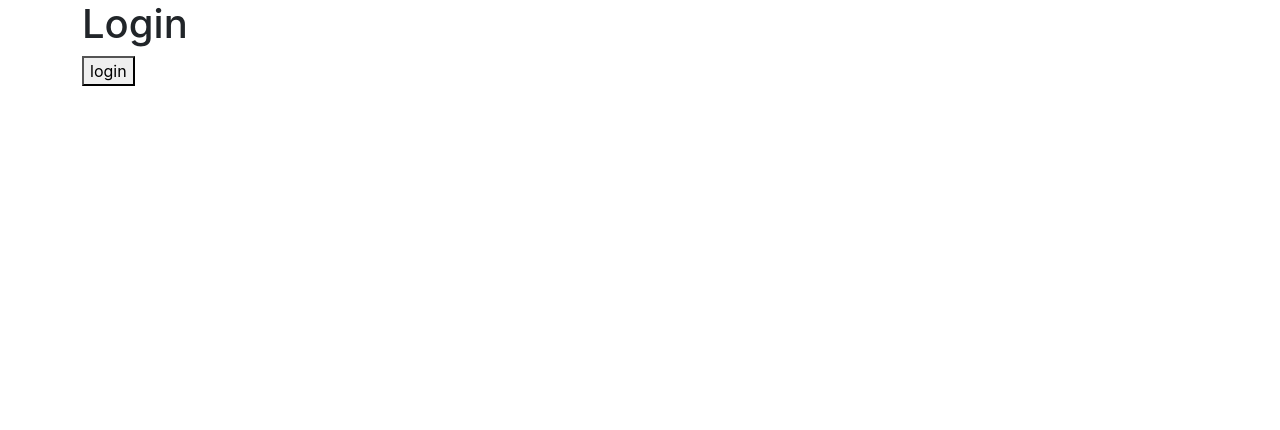
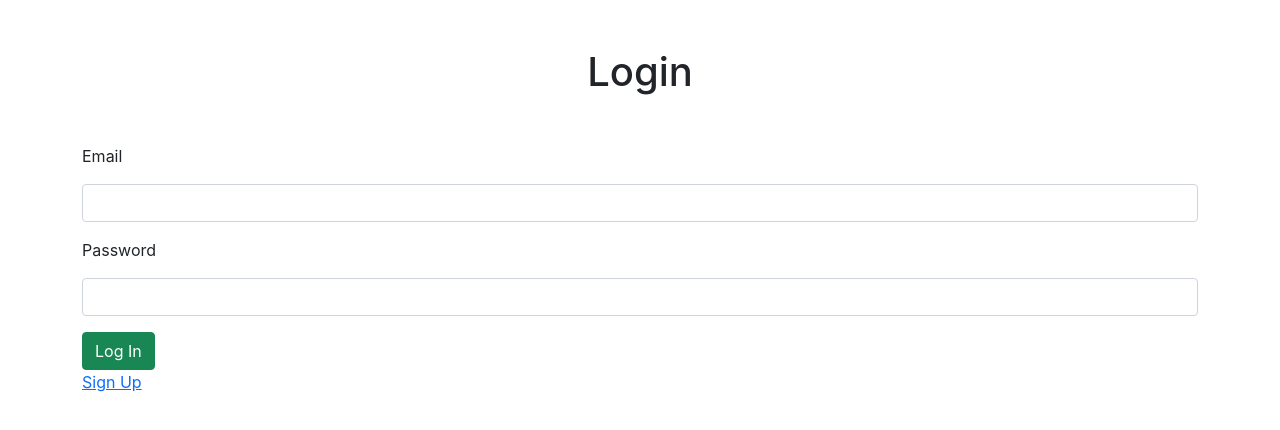
Before and after one commit to Charliearboleda/MoneyMatters_Front_End, a React (Create React App) app: page /login in a window 1280 px wide. Shown: the top 430 px of the page. Built offline with nearby package versions, Linux system fonts and the light colour scheme.

Commit message:
Added login function to work now we can sign in and be redirected to the dashboard and sign out

```diff
--- a/src/components/login.js
+++ b/src/components/login.js
@@ -1,10 +1,46 @@
-import React, { Fragment } from "react"
+import React, { Fragment, useState } from "react"
+import { Link } from 'react-router-dom'
 
 const Login = ({setAuth}) => {
+    const [inputs, setInputs] = useState({
+        user_email: "",
+        user_password: ""
+    })
+    const {user_email, user_password} = inputs
+
+    const onChange = (e) => {
+        setInputs({...inputs, [e.target.name] : e.target.value })
+    }
+
+    const onSubmitForm = async(e) => {
+        e.preventDefault()
+        try {
+            const body = {user_email, user_password}
+            const response = await fetch("https://moneymattersbackend.herokuapp.com/auth/login", {
+                method:"POST",
+                headers: {"Content-Type" : "application/json"}
+                ,
+                body: JSON.stringify(body)
+            })
+            const parseResponse = await response.json()
+            localStorage.setItem("token", parseResponse.token)
+            setAuth(true)
+        } catch (err) {
+            console.error(err.message)
+        }
+    }
+
     return (
         <Fragment>
-        <h1>Login</h1>
-        <button onClick={()=> setAuth(true)}>login</button>
+        <h1 className="text-center my-5">Login</h1>
+        <form onSubmit={onSubmitForm}>
+            <label htmlFor="user_email">Email</label>
+                <input type="email" name="user_email" className="form-control my-3" value={user_email} onChange={e => onChange(e)} />
+            <label htmlFor="user_password">Password</label>
+                <input type="password" name="user_password" className="form-control my-3" value={user_password} onChange={e => onChange(e)} />
+                <button className="btn btn-success btn-block">Log In</button>
+        </form>
+        <Link to="/register">Sign Up</Link>
         </Fragment>
     )
 }
--- a/src/components/register.js
+++ b/src/components/register.js
@@ -1,4 +1,5 @@
 import React, { Fragment, useState } from "react"
+import { Link } from "react-router-dom"
 
 const Register = ({setAuth}) => {
 
@@ -56,6 +57,7 @@ const Register = ({setAuth}) => {
 
         <button className="btn btn-success btn-block">Submit</button>
         </form>
+        <Link to="/login">Log In</Link>
         </Fragment>
     )
 }
```
